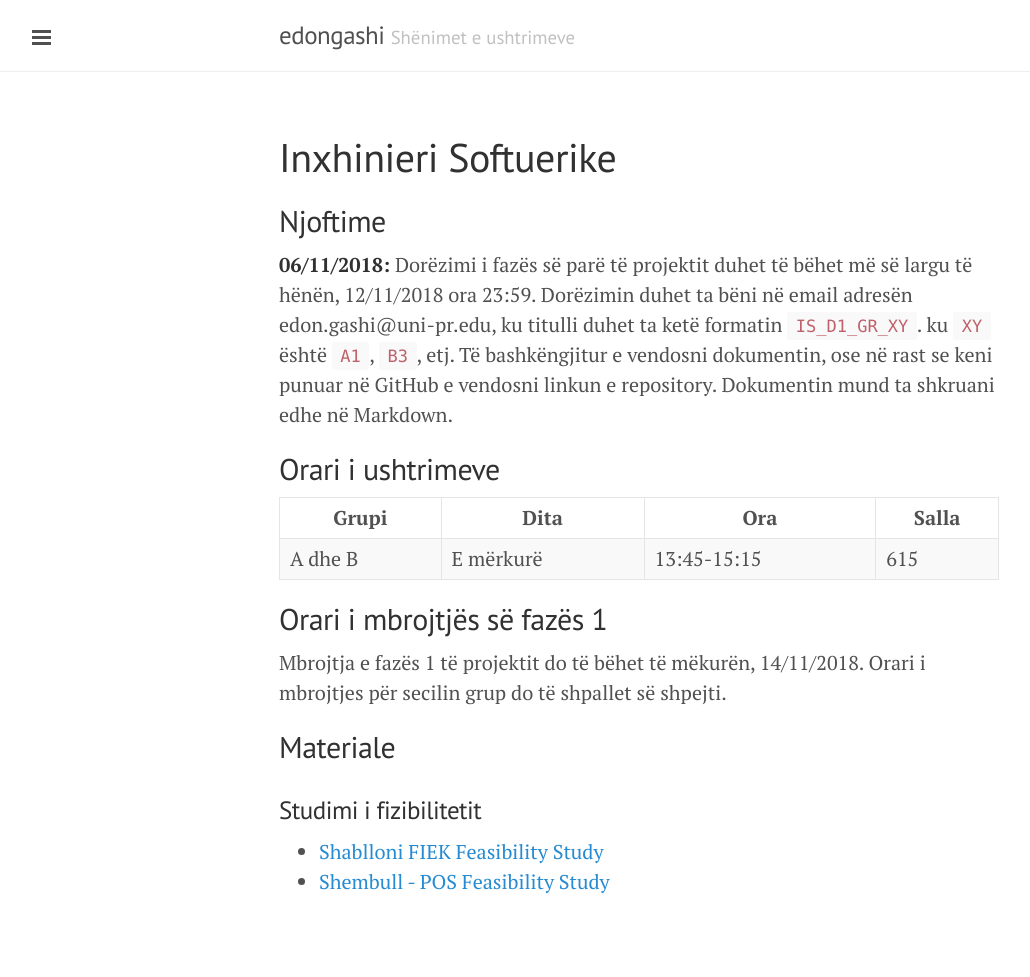
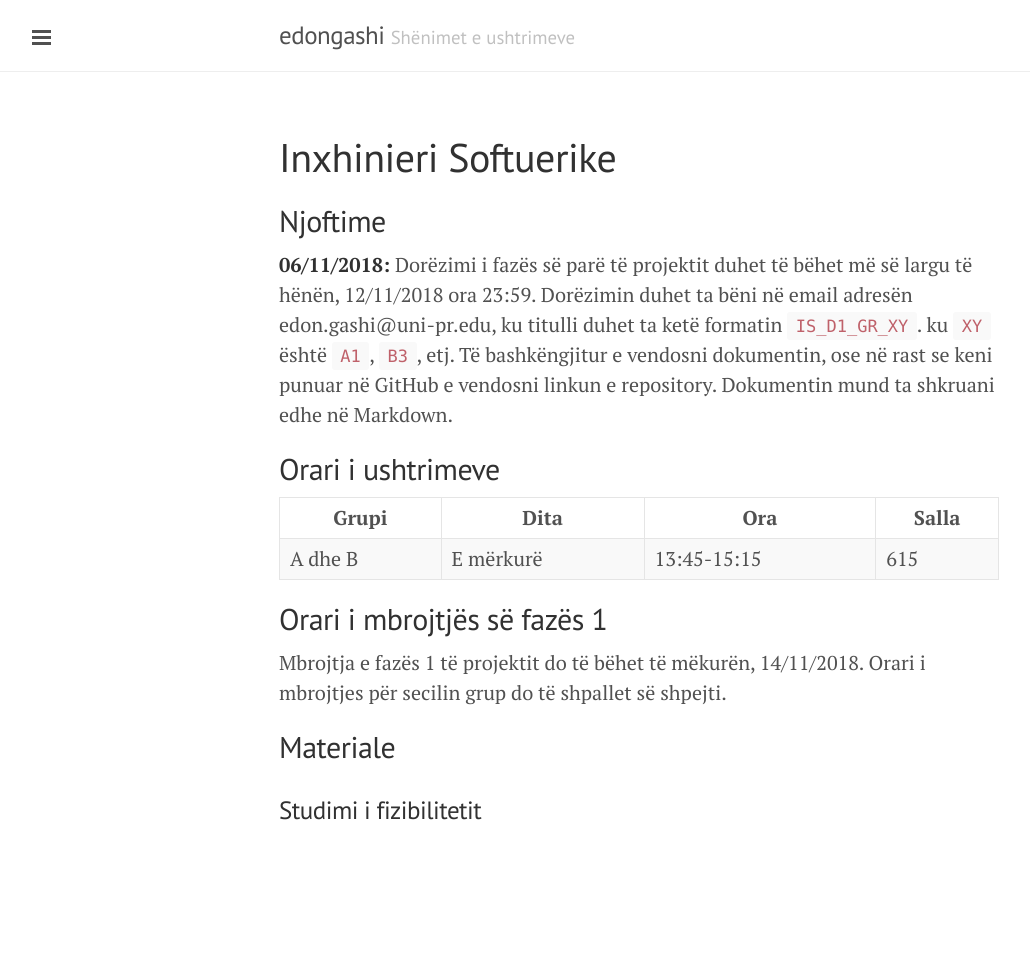
Before and after one commit to blerimrexha/edongashi.github.io, a Jekyll site: the page built from lendet/inxhinieri-softuerike/index.md, in a window 1280 px wide. Shown: the whole page, without its empty margins (1-1031 px from the left). Built offline with Jekyll 4.4.1, drawn with Linux system fonts in a browser that asks for light colours; our own code applies the rules of GitHub Pages for plain Markdown files; after the commit the page ends 907 px from its top, so only the background shows below that.

Commit message:
Update lendet/inxhinieri-softuerike/index.md

```diff
--- a/lendet/inxhinieri-softuerike/index.md
+++ b/lendet/inxhinieri-softuerike/index.md
@@ -24,5 +24,5 @@ Mbrojtja e fazës 1 të projektit do të bëhet të mëkurën, 14/11/2018. Orari
 
 ### Studimi i fizibilitetit
 
-- [Shablloni FIEK Feasibility Study](/lendet/inxhinieri-softuerike/materiale/FIEK_Feasibility_Study.doc)
-- [Shembull - POS Feasibility Study](/lendet/inxhinieri-softuerike/materiale/POS_Feasibility_Study.doc)
+<!-- - [Shablloni FIEK Feasibility Study](/lendet/inxhinieri-softuerike/materiale/FIEK_Feasibility_Study.doc)
+- [Shembull - POS Feasibility Study](/lendet/inxhinieri-softuerike/materiale/POS_Feasibility_Study.doc) -->
```
